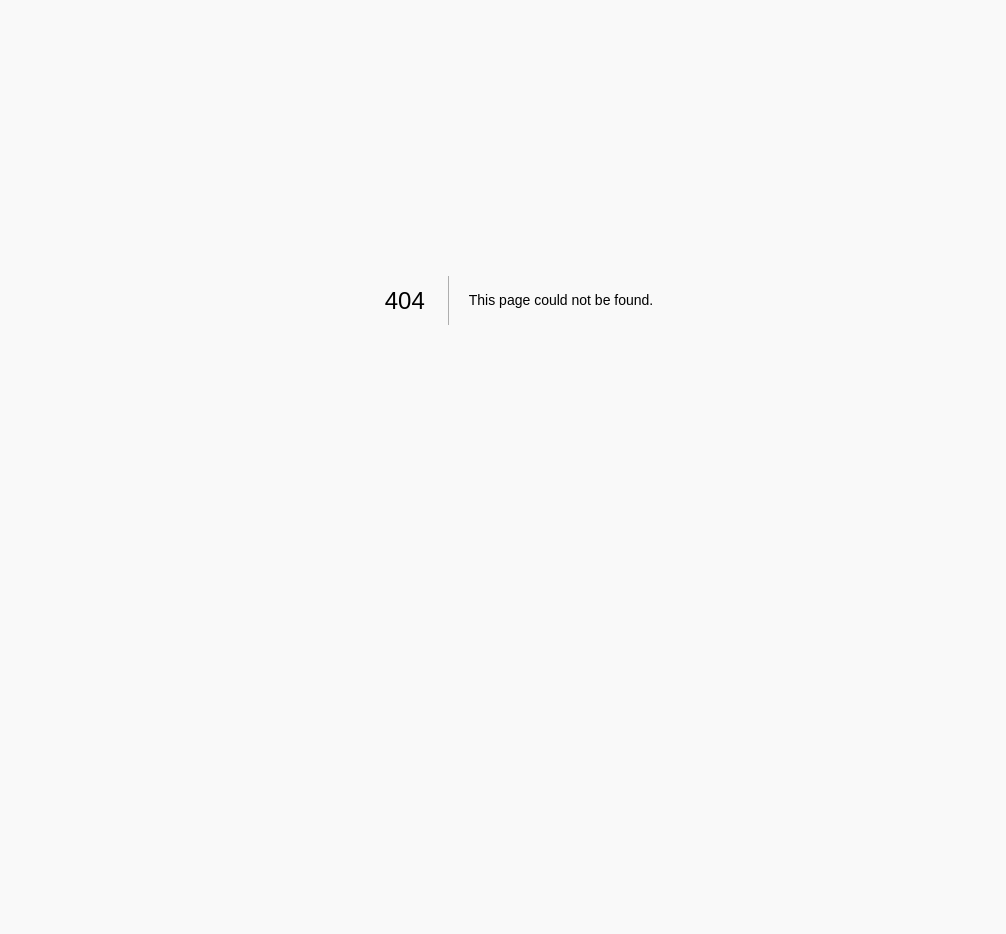
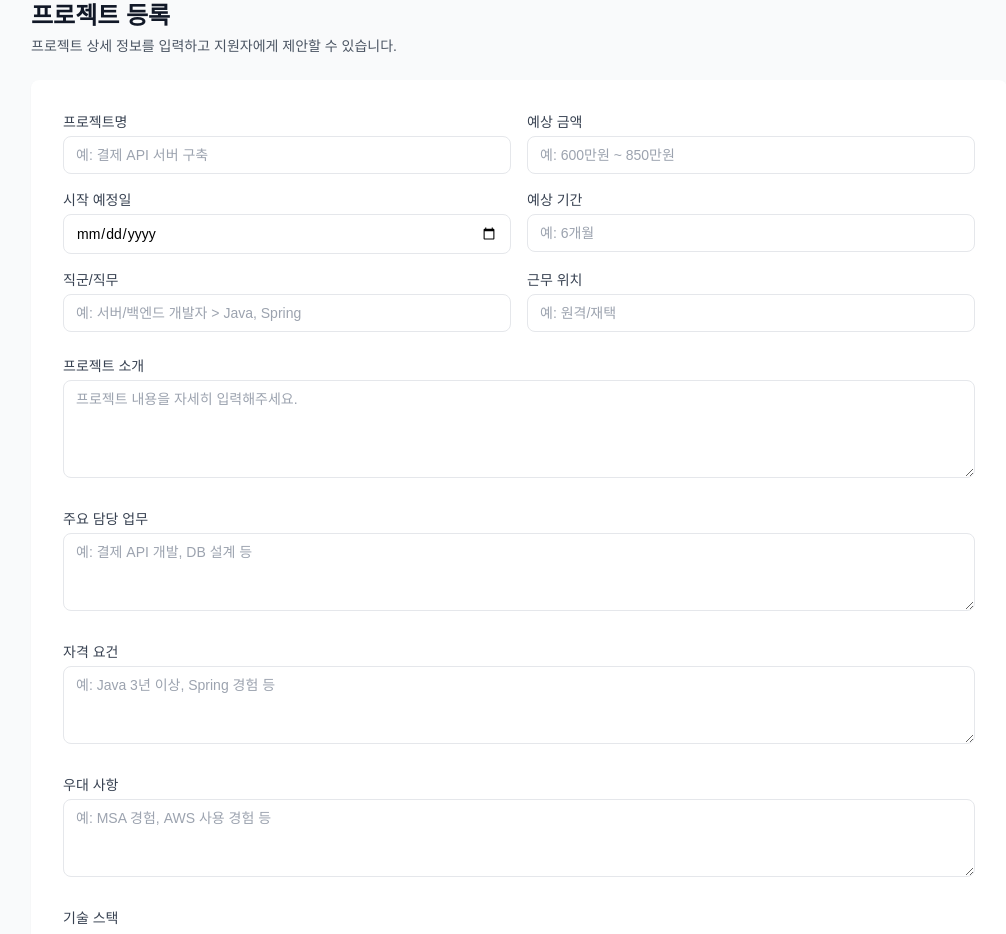
Before and after one commit to wowddok99/snip-front, a Next.js app: page /project/new in a window 1280 px wide. Before the commit this address had no page. Shown: the part 100-1034 px from the top of the page, without its empty margins (121-1127 px from the left). Before the commit the page ends 800 px from the top, so only its background shows below. Built offline with nearby package versions, Linux system fonts and the light colour scheme; a web font is replaced by a local one.

Commit message:
feat(project-new): implement ui for project registration page

```diff
--- /dev/null
+++ b/src/app/project/new/page.tsx
@@ -0,0 +1,144 @@
+"use client";
+
+import Header from "@/components/layout/Header";
+import MobileMenu from "@/components/layout/MobileMenu";
+import { useState } from "react";
+
+export default function ProjectNewPage() {
+    const [menuOpen, setMenuOpen] = useState(false);
+
+    const toggleMenu = () => setMenuOpen(prev => !prev);
+
+    return (
+        <div className="min-h-screen bg-gray-50">
+            {/* 헤더 */}
+            <Header onToggleMenu={toggleMenu} />
+            <MobileMenu isOpen={menuOpen} onToggleMenu={toggleMenu} />
+
+            <main className="max-w-5xl mx-auto px-6 py-10 flex flex-col gap-6">
+
+                {/* 페이지 타이틀 */}
+                <div>
+                    <h1 className="text-2xl font-bold text-gray-900">프로젝트 등록</h1>
+                    <p className="text-gray-600 text-sm mt-1">
+                        프로젝트 상세 정보를 입력하고 지원자에게 제안할 수 있습니다.
+                    </p>
+                </div>
+
+                {/* 프로젝트 등록 폼 */}
+                <form className="flex flex-col gap-6 bg-white rounded-lg shadow-sm p-8">
+                    {/* 프로젝트 기본 정보 */}
+                    <div className="grid md:grid-cols-2 gap-4">
+                        <div>
+                            <label className="block text-sm font-medium text-gray-700 pb-1">프로젝트명</label>
+                            <input
+                                type="text"
+                                placeholder="예: 결제 API 서버 구축"
+                                className="w-full border rounded-lg px-3 py-2 text-sm focus:outline-none focus:ring-2 focus:ring-blue-500"
+                            />
+                        </div>
+                        <div>
+                            <label className="block text-sm font-medium text-gray-700 pb-1">예상 금액</label>
+                            <input
+                                type="text"
+                                placeholder="예: 600만원 ~ 850만원"
+                                className="w-full border rounded-lg px-3 py-2 text-sm focus:outline-none focus:ring-2 focus:ring-blue-500"
+                            />
+                        </div>
+                        <div>
+                            <label className="block text-sm font-medium text-gray-700 pb-1">시작 예정일</label>
+                            <input
+                                type="date"
+                                className="w-full border rounded-lg px-3 py-2 text-sm focus:outline-none focus:ring-2 focus:ring-blue-500"
+                            />
+                        </div>
+                        <div>
+                            <label className="block text-sm font-medium text-gray-700 pb-1">예상 기간</label>
+                            <input
+                                type="text"
+                                placeholder="예: 6개월"
+                                className="w-full border rounded-lg px-3 py-2 text-sm focus:outline-none focus:ring-2 focus:ring-blue-500"
+                            />
+                        </div>
+                        <div>
+                            <label className="block text-sm font-medium text-gray-700 pb-1">직군/직무</label>
+                            <input
+                                type="text"
+                                placeholder="예: 서버/백엔드 개발자 > Java, Spring"
+                                className="w-full border rounded-lg px-3 py-2 text-sm focus:outline-none focus:ring-2 focus:ring-blue-500"
+                            />
+                        </div>
+                        <div>
+                            <label className="block text-sm font-medium text-gray-700 pb-1">근무 위치</label>
+                            <input
+                                type="text"
+                                placeholder="예: 원격/재택"
+                                className="w-full border rounded-lg px-3 py-2 text-sm focus:outline-none focus:ring-2 focus:ring-blue-500"
+                            />
+                        </div>
+                    </div>
+
+                    {/* 프로젝트 소개 */}
+                    <div>
+                        <label className="block text-sm font-medium text-gray-700 pb-1">프로젝트 소개</label>
+                        <textarea
+                            rows={4}
+                            placeholder="프로젝트 내용을 자세히 입력해주세요."
+                            className="w-full border rounded-lg px-3 py-2 text-sm focus:outline-none focus:ring-2 focus:ring-blue-500"
+                        />
+                    </div>
+
+                    {/* 주요 담당 업무 */}
+                    <div>
+                        <label className="block text-sm font-medium text-gray-700 pb-1">주요 담당 업무</label>
+                        <textarea
+                            rows={3}
+                            placeholder="예: 결제 API 개발, DB 설계 등"
+                            className="w-full border rounded-lg px-3 py-2 text-sm focus:outline-none focus:ring-2 focus:ring-blue-500"
+                        />
+                    </div>
+
+                    {/* 자격 요건 */}
+                    <div>
+                        <label className="block text-sm font-medium text-gray-700 pb-1">자격 요건</label>
+                        <textarea
+                            rows={3}
+                            placeholder="예: Java 3년 이상, Spring 경험 등"
+                            className="w-full border rounded-lg px-3 py-2 text-sm focus:outline-none focus:ring-2 focus:ring-blue-500"
+                        />
+                    </div>
+
+                    {/* 우대 사항 */}
+                    <div>
+                        <label className="block text-sm font-medium text-gray-700 pb-1">우대 사항</label>
+                        <textarea
+                            rows={3}
+                            placeholder="예: MSA 경험, AWS 사용 경험 등"
+                            className="w-full border rounded-lg px-3 py-2 text-sm focus:outline-none focus:ring-2 focus:ring-blue-500"
+                        />
+                    </div>
+
+                    {/* 기술 스택 */}
+                    <div>
+                        <label className="block text-sm font-medium text-gray-700 pb-1">기술 스택</label>
+                        <input
+                            type="text"
+                            placeholder="예: Java, Spring Boot, MySQL"
+                            className="mt-1 w-full border rounded-lg px-3 py-2 text-sm focus:outline-none focus:ring-2 focus:ring-blue-500"
+                        />
+                    </div>
+
+                    {/* 제출 버튼 */}
+                    <div className="flex justify-end pt-4 border-t">
+                        <button
+                            className="px-6 py-2 bg-blue-600 text-white rounded-md text-sm font-medium hover:bg-blue-700 transition"
+                        >
+                            등록하기
+                        </button>
+                    </div>
+                </form>
+
+            </main>
+        </div>
+    );
+}
--- a/src/components/layout/Header.tsx
+++ b/src/components/layout/Header.tsx
@@ -20,7 +20,7 @@ export default function Header({ onToggleMenu }: HeaderProps) {
                         <Link href="/partner/list" className="cursor-pointer hover:text-black hover:font-light">프리랜서 찾기</Link>
                         <Link href="/project/list" className="cursor-pointer hover:text-black hover:font-light">프로젝트 찾기</Link>
                         <Link href="/partner/new" className="cursor-pointer hover:text-black hover:font-light">프리랜서 등록</Link>
-                        <div className="cursor-pointer hover:text-black hover:font-light">프로젝트 등록</div>
+                        <Link href="/project/new" className="cursor-pointer hover:text-black hover:font-light">프로젝트 등록</Link>
                     </div>
                     <div className="flex gap-2">
                         <div className="flex items-center justify-center bg-black border border-transparent text-[14px] text-white font-bold py-1.5 px-4 rounded-[4px] cursor-pointer hover:bg-white hover:border-black hover:text-gray-700">
--- a/src/components/layout/MainHeader.tsx
+++ b/src/components/layout/MainHeader.tsx
@@ -20,7 +20,7 @@ export default function MainHeader({ onToggleMenu }: MainHeaderProps) {
                         <Link href="/partner/list" className="cursor-pointer hover:text-black hover:font-light">프리랜서 찾기</Link>
                         <Link href="/project/list" className="cursor-pointer hover:text-black hover:font-light">프로젝트 찾기</Link>
                         <Link href="/partner/new" className="cursor-pointer hover:text-white">프리랜서 등록</Link>
-                        <div className="cursor-pointer hover:text-white">프로젝트 등록</div>
+                        <Link href="/project/new" className="cursor-pointer hover:text-white">프로젝트 등록</Link>
                     </div>
                     <div className="flex gap-2">
                         <div className="flex items-center justify-center bg-none border-gray-400 border-[0.5px] text-[14px] text-white font-bold py-1.5 px-4 rounded-[4px] cursor-pointer hover:bg-white hover:text-gray-700">
```
